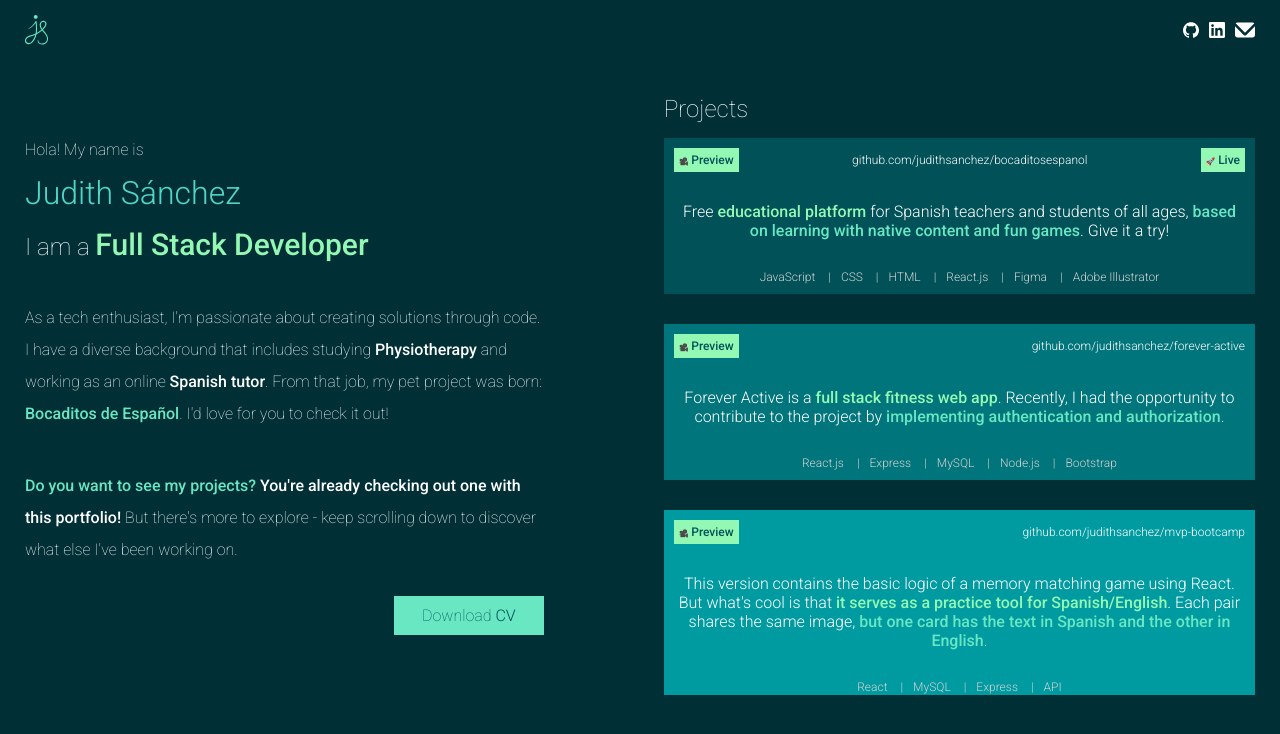
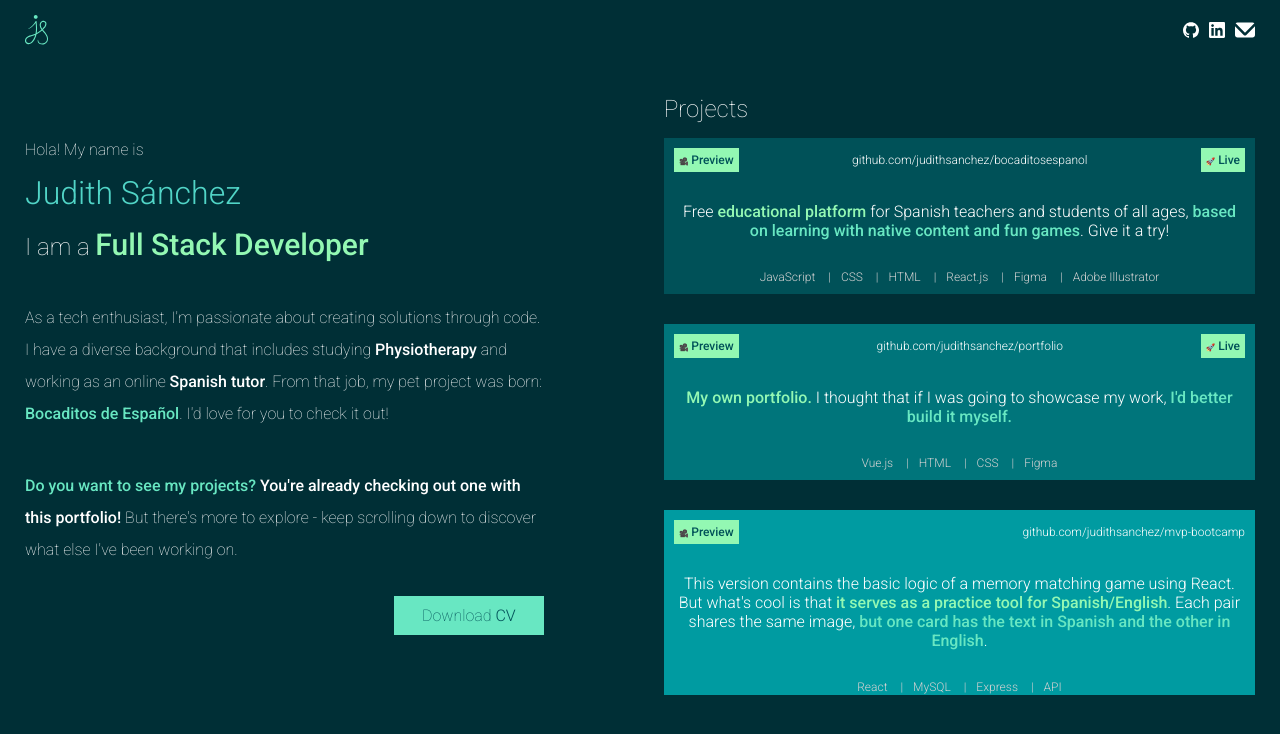
Before and after one commit to judithsanchez/portfolio, a Vue app: page / in a window 1280 px wide. Shown: the top 734 px of the page. Built offline with nearby package versions, Linux system fonts and the light colour scheme.

Commit message:
Added new project

```diff
--- a/src/portfolio-info.js
+++ b/src/portfolio-info.js
@@ -95,14 +95,14 @@ const portfolioJudithSanchez = new Portfolio({
       ],
     },
     {
-      title: 'Forever Active (Feature Extension - Bootcamp)',
-      repository: 'github.com/judithsanchez/forever-active',
+      title: 'My Portfolio',
+      repository: 'github.com/judithsanchez/portfolio',
       livePreview:
-        'loom.com/share/50303fc50d1540669966cde0b13a1c86?sid=fc511f2f-7639-4f58-996f-7316c8a48579',
-      liveVersion: '',
+        'loom.com/share/dc7d52faab444bb4ade49f1399bf2aa0?sid=0922a7db-0724-4027-bf5c-cadceefbc1a9',
+      liveVersion: 'judithsanchez.com/',
       description:
-        'Forever Active is a <span class= "highlight1" >full stack fitness web app</span>. Recently, I had the opportunity to contribute to the project by <span class="highlight2">implementing authentication and authorization</span>.',
-      skillsApplied: ['React.js', 'Express', 'MySQL', 'Node.js', 'Bootstrap'],
+        '<span class="highlight1">My own portfolio.</span> I thought that if I was going to showcase my work, <span class="highlight2">I\'d better build it myself.</span>',
+      skillsApplied: ['Vue.js', 'HTML', 'CSS', 'Figma'],
     },
     {
       title: 'Matching Game (MVP - Bootcamp)',
@@ -114,17 +114,27 @@ const portfolioJudithSanchez = new Portfolio({
         'This version contains the basic logic of a memory matching game using React. But what\'s cool is that <span class="highlight1">it serves as a practice tool for Spanish/English</span>. Each pair shares the same image, <span class="highlight2">but one card has the text in Spanish and the other in English</span>.',
       skillsApplied: ['React', 'MySQL', 'Express', 'API'],
     },
+    {
+      title: 'Crimson Manor (Final Project - Bootcamp)',
+      repository: 'github.com/judithsanchez/murder-mystery',
+      livePreview: '',
+      liveVersion: 'murder-mystery.onrender.com/',
+      description:
+        "Oh boy, oh boy! <span class='highlight2'>We've got a mystery on our hands!</span> There's been a dastardly murder, and guess what? You're the super sleuth who gets to collect all the clues and nab that sneaky culprit! <span class='highlight1'>It's our fantastically fun final project at the bootcamp!</span>",
+      skillsApplied: ['React', 'MySQL', 'Express', 'API'],
+    },
+    {
+      title: 'Forever Active (Feature Extension - Bootcamp)',
 
-    {
-      title: 'My Portfolio',
-      repository: 'github.com/judithsanchez/portfolio',
+      repository: 'github.com/judithsanchez/forever-active',
       livePreview:
-        'loom.com/share/dc7d52faab444bb4ade49f1399bf2aa0?sid=0922a7db-0724-4027-bf5c-cadceefbc1a9',
-      liveVersion: 'judithsanchez.com/',
+        'loom.com/share/50303fc50d1540669966cde0b13a1c86?sid=fc511f2f-7639-4f58-996f-7316c8a48579',
+      liveVersion: '',
       description:
-        '<span class="highlight1">My own portfolio.</span> I thought that if I was going to showcase my work, <span class="highlight2">I\'d better build it myself.</span>',
-      skillsApplied: ['Vue.js', 'HTML', 'CSS', 'Figma'],
+        'Forever Active is a <span class= "highlight1" >full stack fitness web app</span>. Recently, I had the opportunity to contribute to the project by <span class="highlight2">implementing authentication and authorization</span>.',
+      skillsApplied: ['React.js', 'Express', 'MySQL', 'Node.js', 'Bootstrap'],
     },
+
     {
       title: 'Michi Memoria',
       repository: 'github.com/judithsanchez/matching-game',
@@ -190,7 +200,7 @@ const portfolioJudithSanchez = new Portfolio({
         'loom.com/share/6a2cb3d162f949a99d2fd98f463ba3fd?sid=8d4bfa0c-0fca-4287-a6e8-b896af615e85',
       liveVersion: '',
       description:
-        '<span class="highlight1">Rock, Paper, Scissors</span> Game Implementation.',
+        '<span class="highlight1">Rock, Paper, Scissors</span> game Implementation.',
       skillsApplied: ['JavaScript'],
     },
     {
```
